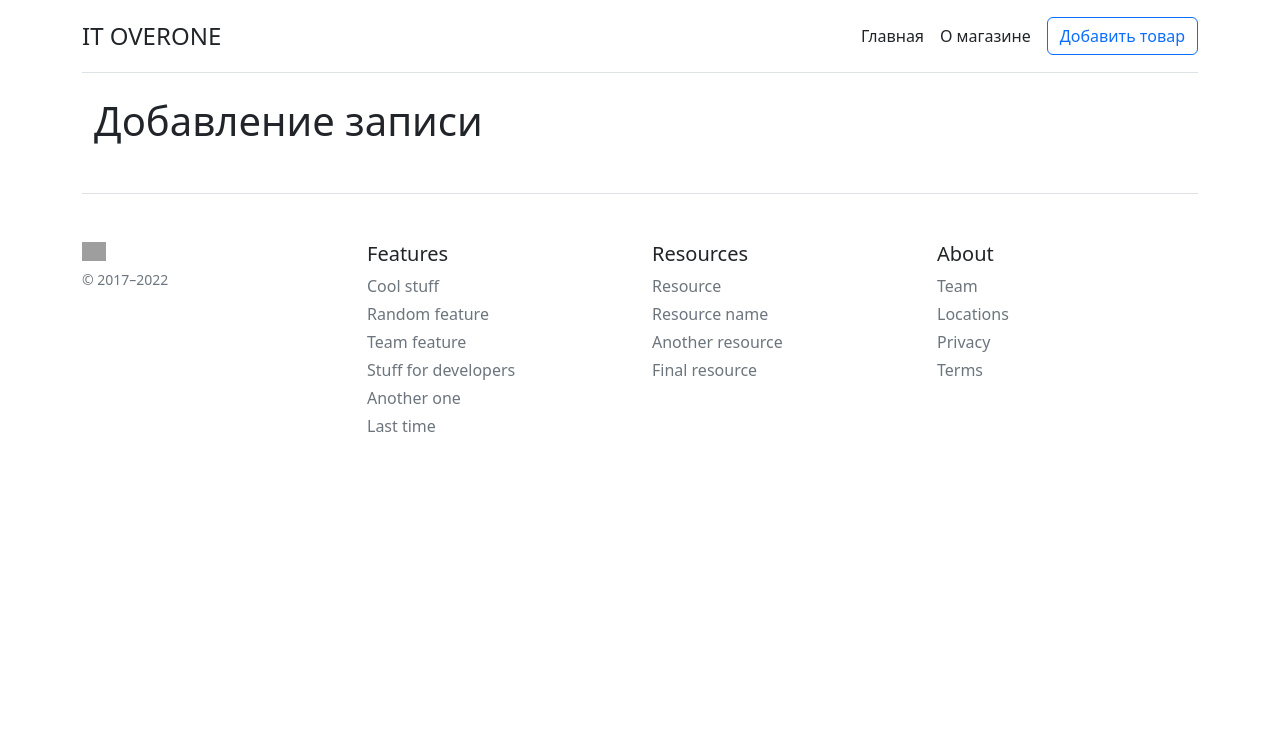
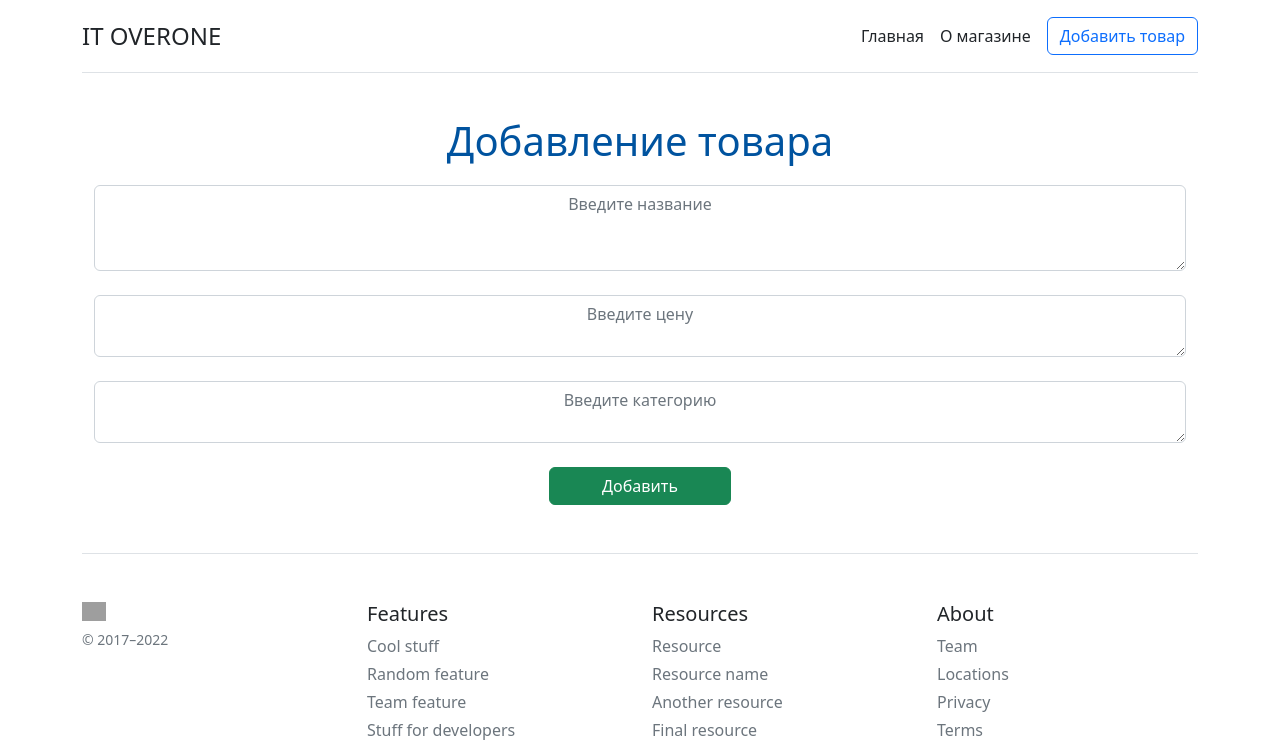
Before and after one commit to DmitriyKuladmed/-Shop-online, a Flask app: page /create in a window 1280 px wide. Shown: the top 745 px of the page. Before the commit the page ends 432 px from the top, so only its background shows below. Run offline with Flask 2, Linux system fonts and the light colour scheme; grey boxes are pictures that could not be loaded.

Commit message:
created main.css, added forms

```diff
--- /dev/null
+++ b/static/css/main.css
@@ -0,0 +1,11 @@
+h1 {
+  margin: 0;
+  padding: 20px 0;
+  color: #00539F;
+  text-align: center;
+}
+
+
+textarea {
+    text-align: center;
+}
--- a/templates/base.html
+++ b/templates/base.html
@@ -6,6 +6,7 @@
           content="width=device-width, user-scalable=no, initial-scale=1.0, maximum-scale=1.0, minimum-scale=1.0">
     <meta http-equiv="X-UA-Compatible" content="ie=edge">
     <link rel="stylesheet" href="https://cdn.jsdelivr.net/npm/bootstrap@5.2.2/dist/css/bootstrap.min.css">
+    <link rel="stylesheet" href="{{ url_for('static', filename='css/main.css') }}">
     {% block title %}{% endblock %}
 </head>
 <body>
--- a/templates/create.html
+++ b/templates/create.html
@@ -1,14 +1,19 @@
 {% extends 'base.html' %}
 
 {% block title %}
-    <title>Добавление записи</title>
+    <title>Добавление товара</title>
 {% endblock %}
 
 {% block body %}
-    <div class="container">
-        <h1>Добавление записи</h1>
-        <form method="post">
-
-        </form>
-    </div>
+    <h1>Добавление товара</h1>
+        <div class="container">
+            <form method="post">
+                <textarea rows="3" cols="50" name="title" class="container form-control" type="text" id="title" placeholder="Введите название"></textarea><br>
+                <textarea rows="2" cols="50" type="number" class="container form-control" name="price" id="price" placeholder="Введите цену"></textarea><br>
+                <textarea rows="2" cols="50" type="text" class="container form-control" name="item_category" id="item_category" placeholder="Введите категорию"></textarea><br>
+                <div class="d-grid gap-2 col-2 mx-auto">
+                    <button class="btn btn-success" type="submit">Добавить</button>
+                </div>
+            </form>
+        </div>
 {% endblock %}
```
